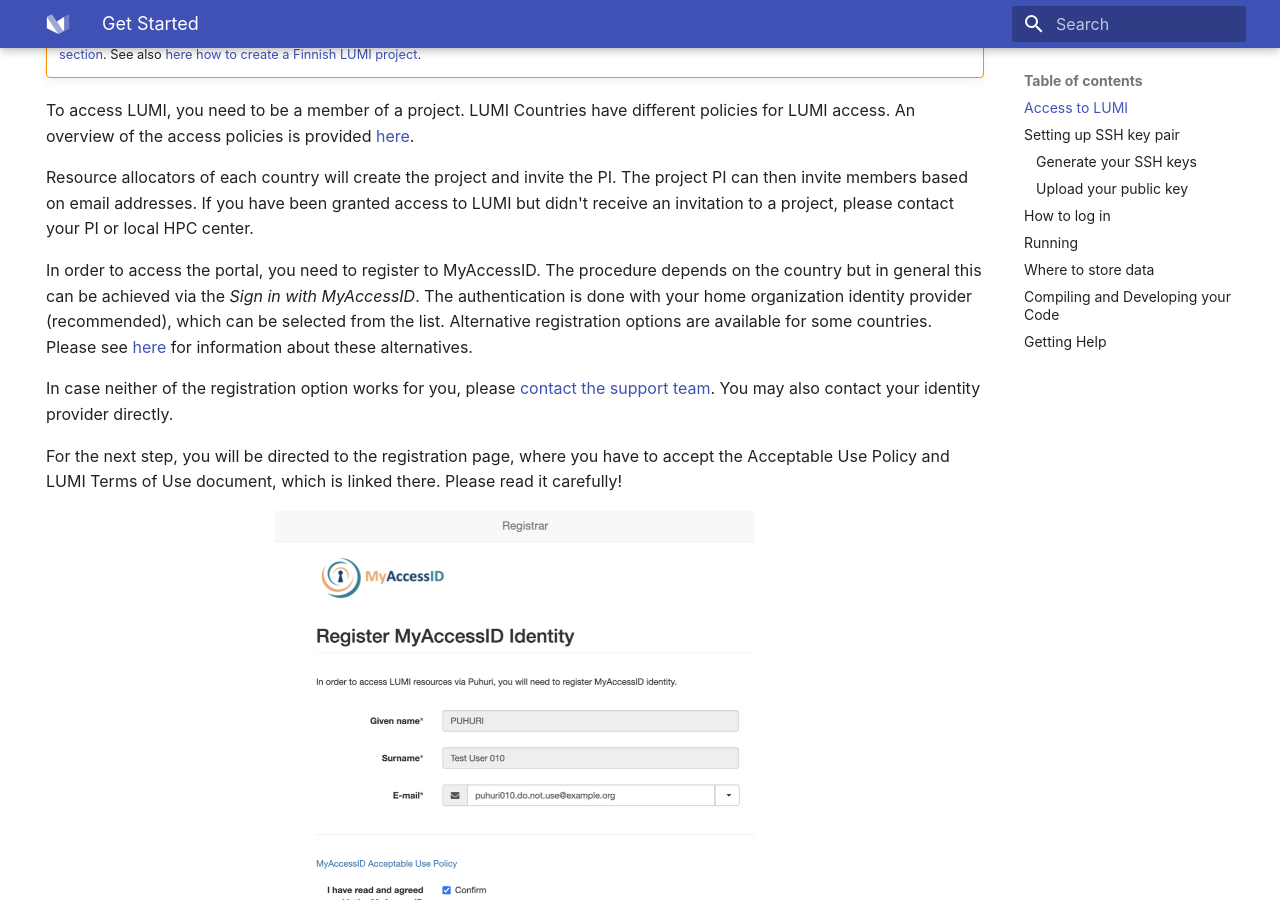
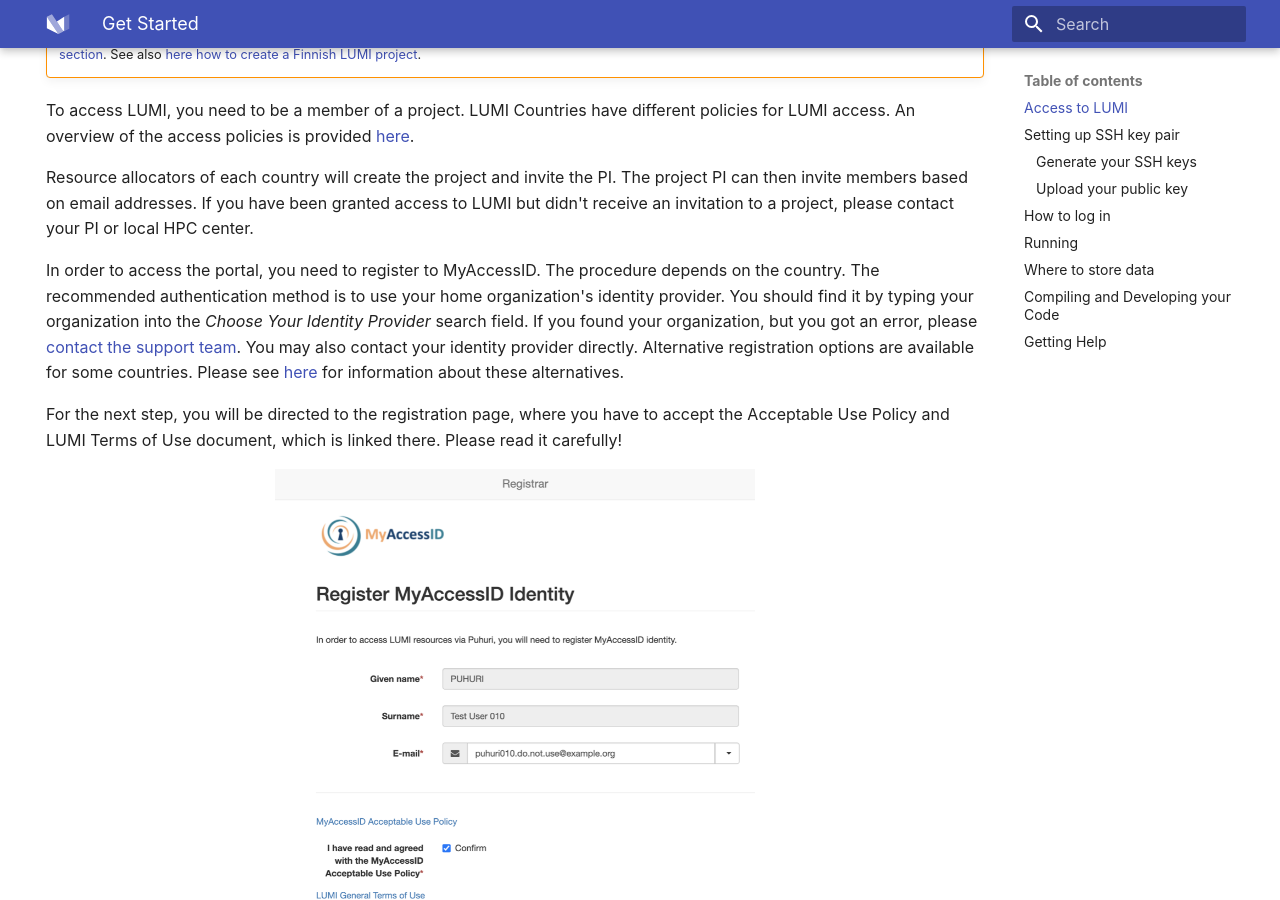
Before and after one commit to Lumi-supercomputer/lumi-userguide, an MkDocs documentation site: the page built from docs/firststeps/getstarted.md, in a window 1280 px wide and 900 px high, scrolled down 400 px. Built offline with MkDocs 1.6.1 and Material for MkDocs 9.7.7, drawn with Linux system fonts in a browser that asks for light colours.

Commit message:
Clarification on when to contact support for problem with IdP

```diff
--- a/docs/firststeps/getstarted.md
+++ b/docs/firststeps/getstarted.md
@@ -38,15 +38,14 @@
 please contact your PI or local HPC center.
 
 In order to access the portal, you need to register to MyAccessID. The procedure
-depends on the country but in general this can be achieved via the *Sign in with
-MyAccessID*. The authentication is done with your home organization identity
-provider (recommended), which can be selected from the list. Alternative
-registration options are available for some countries. Please see
-[here][eidas-eduid] for information about these alternatives.
-
-In case neither of the registration option works for you, please
+depends on the country. The recommended authentication method is to use your
+home organization's identity provider. You should find it by typing your
+organization into the *Choose Your Identity Provider* search field. If you found
+your organization, but you got an error, please
 [contact the support team][support-account]. You may also contact your identity
-provider directly.
+provider directly. Alternative  registration options are available for some
+countries. Please see [here][eidas-eduid] for information about these
+alternatives.
 
 For the next step, you will be directed to the registration page, where you have
 to accept the Acceptable Use Policy and LUMI Terms of Use document, which is
```
